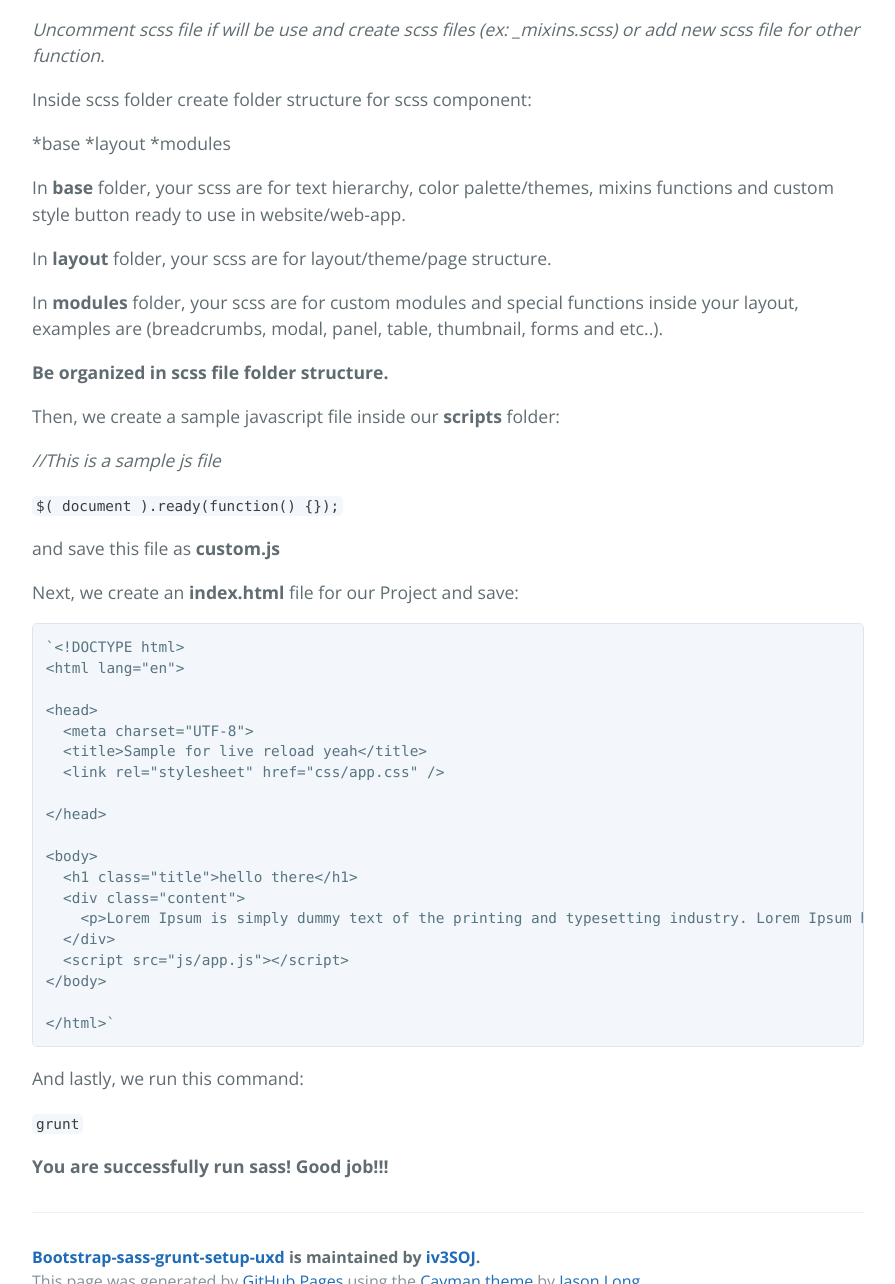
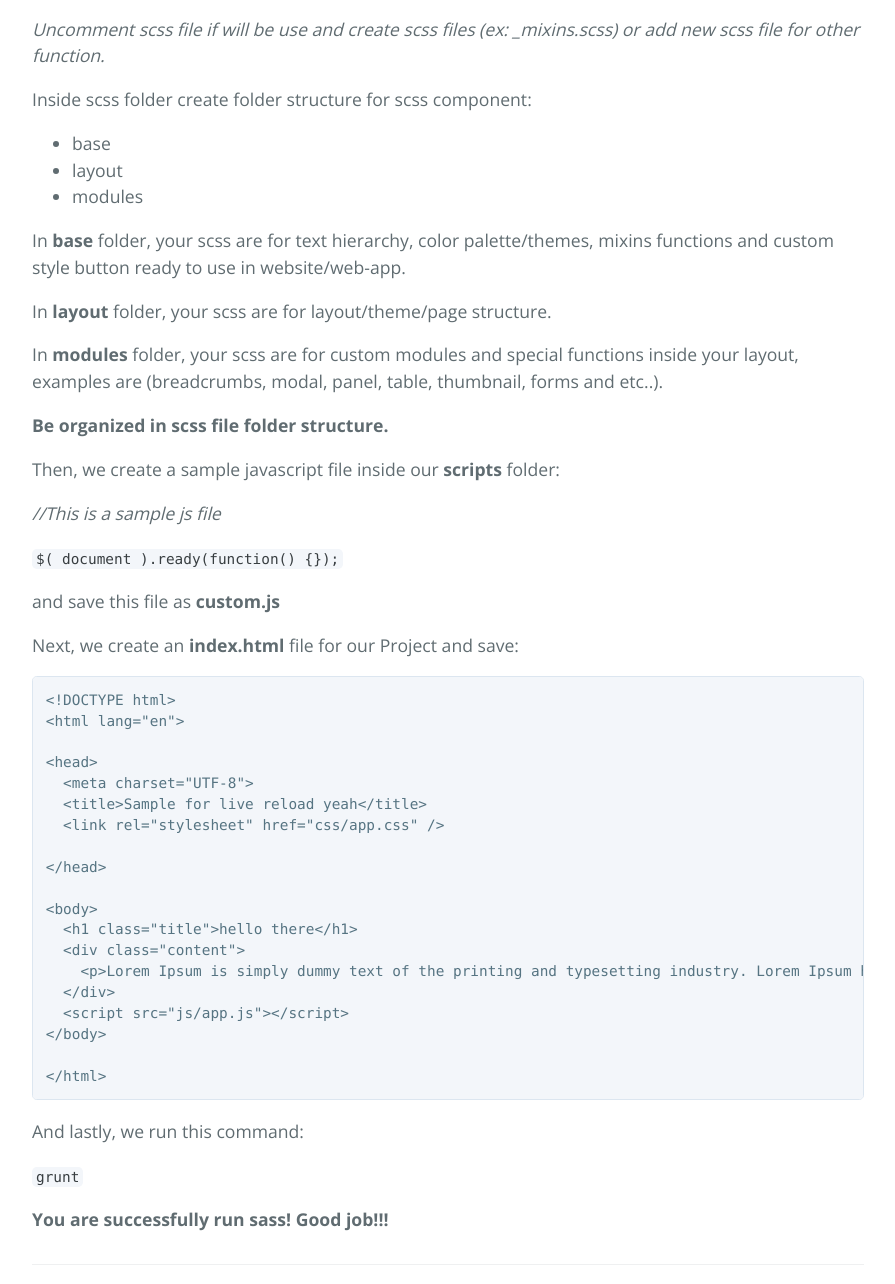
Before and after one commit to iv3SOJ/Bootstrap-sass-grunt-setup-UXD-v2, a plain HTML site: page index.html in a window 1280 px wide. Shown: the part 6309-7593 px from the top of the page, without its empty margins (192-1087 px from the left). Drawn offline with nearby package versions, Linux system fonts and the light colour scheme.

```diff
--- a/index.html
+++ b/index.html
@@ -300,9 +300,11 @@
 
 <p>Inside scss folder create folder structure for scss component:</p>
 
-<p>*base
-*layout
-*modules</p>
+<ul>
+<li>base</li>
+<li>layout</li>
+<li>modules</li>
+</ul>
 
 <p>In <strong>base</strong> folder, your scss are for text hierarchy, color palette/themes,  mixins functions and custom style button ready to use in website/web-app.</p>
 
@@ -322,7 +324,7 @@
 
 <p>Next, we create an <strong>index.html</strong> file for our Project and save:</p>
 
-<pre><code>`&lt;!DOCTYPE html&gt;
+<pre><code>&lt;!DOCTYPE html&gt;
 &lt;html lang="en"&gt;
 
 &lt;head&gt;
@@ -340,7 +342,7 @@
   &lt;script src="js/app.js"&gt;&lt;/script&gt;
 &lt;/body&gt;
 
-&lt;/html&gt;`
+&lt;/html&gt;
 </code></pre>
 
 <p>And lastly, we run this command:</p>
```
Also changed, not shown: params.json (+1 -1 lines).
